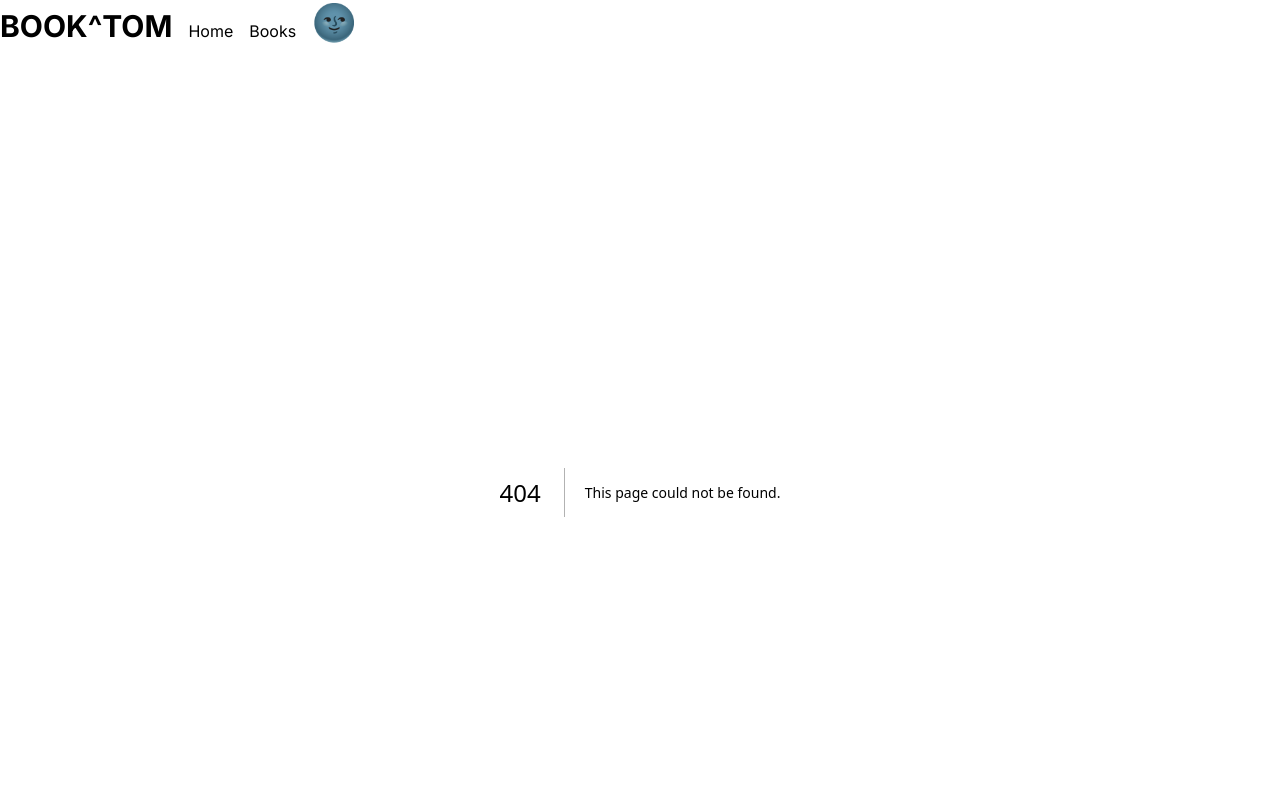
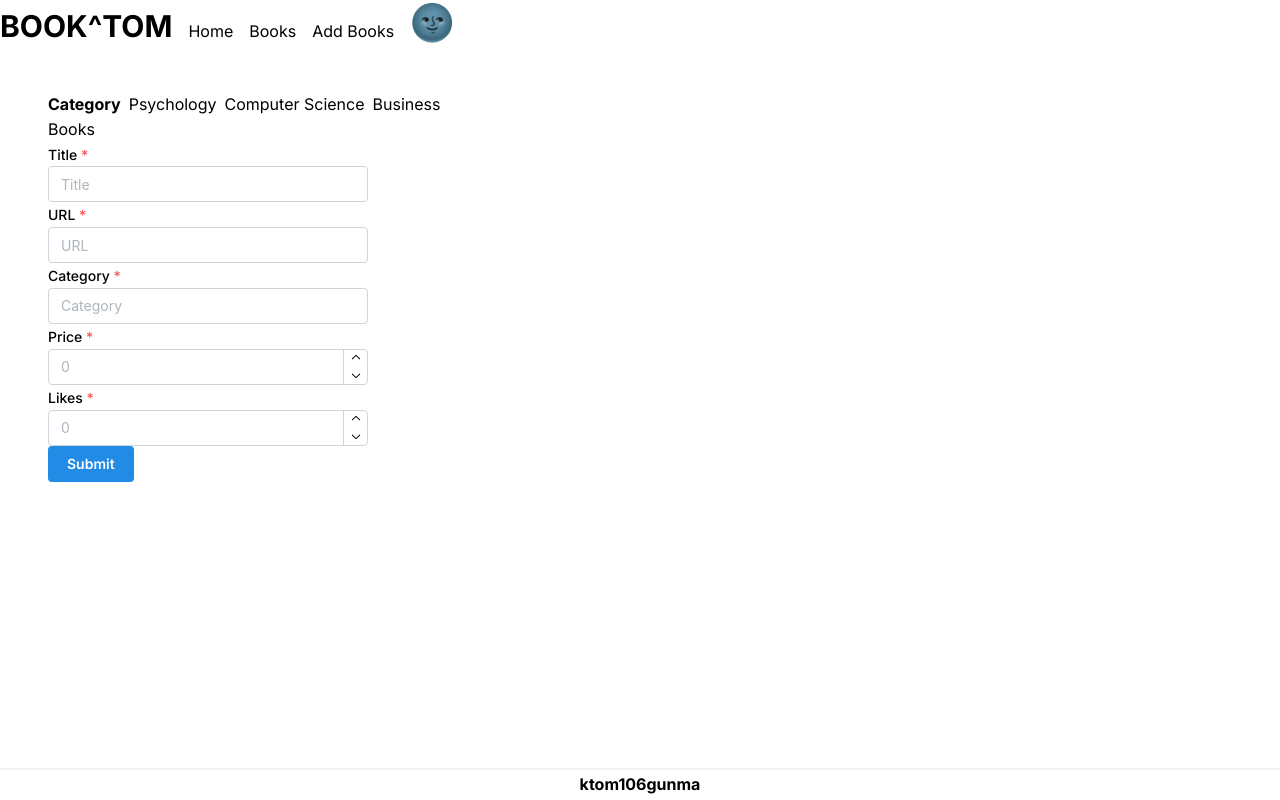
Before and after one commit to tom106gunma/book_tom, a Next.js app: page /books/new in a window 1280 px wide. Before the commit this address had no page. Shown: the top 800 px of the page. Built offline with nearby package versions, Linux system fonts and the light colour scheme.

Commit message:
本を登録するページを作成

```diff
--- a/src/app/books/components/BookCard.tsx
+++ b/src/app/books/components/BookCard.tsx
@@ -1,16 +1,20 @@
 'use client';
+import { Book } from '@prisma/client';
 import { FC } from 'react';
 
 type Props = {
-  title: string;
-  imageUrl: string;
+  book: Book;
 };
 
-export const BookCard: FC<Props> = ({ title, imageUrl }) => {
+export const BookCard: FC<Props> = ({ book }) => {
   return (
     <div className="border w-48 h-72 rounded flex flex-col items-center justify-center gap-2">
-      <img src={imageUrl} alt="book image" />
-      <div>{title}</div>
+      <img src={book.url} alt="book image" />
+      <div>{book.title}</div>
+      <div>{book.price}</div>
+      <a href={book.url} target="_blank" rel="noopener noreferrer">
+        {book.url}
+      </a>
     </div>
   );
 };
--- /dev/null
+++ b/src/app/books/new/page.tsx
@@ -0,0 +1,18 @@
+import { createBook } from '@/server/books';
+import { prisma } from '@/server/prisma/client';
+import { Button, InputBase, NumberInput } from '@mantine/core';
+
+export default function Page() {
+  return (
+    <div className="">
+      <form action={createBook} className="w-80" noValidate>
+        <InputBase label="Title" placeholder="Title" required />
+        <InputBase label="URL" placeholder="URL" required />
+        <InputBase label="Category" placeholder="Category" required />
+        <NumberInput label="Price" placeholder="0" required />
+        <NumberInput label="Likes" placeholder="0" required />
+        <Button type="submit">Submit</Button>
+      </form>
+    </div>
+  );
+}
--- a/src/app/books/page.tsx
+++ b/src/app/books/page.tsx
@@ -1,25 +1,32 @@
+import { prisma } from '@/server/prisma/client';
 import { BookCard } from './components/BookCard';
 
 const getBooks = async () => {
-  const response = await fetch('https://www.googleapis.com/books/v1/volumes?q={search%20terms}');
-  const data = await response.json();
-  return data;
+  // const response = await fetch('https://www.googleapis.com/books/v1/volumes?q={search%20terms}');
+  // const data = await response.json();
+  // return data;
+
+  const books = await prisma.book.findMany();
+  return books;
 };
 
 export default async function Page() {
   const books = await getBooks();
   console.log(books);
-  const book = books.items[0];
+  // const book = books.items[0];
 
   return (
     <div className="flex flex-wrap gap-2">
-      {books.items.map((item: any) => (
+      {books.map((book) => (
+        <BookCard key={book.id} book={book} />
+      ))}
+      {/* {books.items.map((item: any) => (
         <BookCard
           key={item.id}
           title={item.title}
           imageUrl={item.volumeInfo.imageLinks.thumbnail}
         />
-      ))}
+      ))} */}
     </div>
   );
 }
--- a/src/app/layout.tsx
+++ b/src/app/layout.tsx
@@ -26,6 +26,7 @@ export default function RootLayout({ children }: { children: React.ReactNode })
             <div className="space-x-4">
               <Link href="/">Home</Link>
               <Link href="/books">Books</Link>
+              <Link href="/books/new">Add Books</Link>
             </div>
             <ToggleTheme />
           </header>
--- /dev/null
+++ b/src/server/books.ts
@@ -0,0 +1,15 @@
+'use server';
+
+import { prisma } from '@/server/prisma/client';
+
+export const createBook = async () => {
+  await prisma.book.create({
+    data: {
+      title: 'test',
+      url: 'test',
+      category: 'test',
+      likes: 0,
+      price: 10000,
+    },
+  });
+};
--- /dev/null
+++ b/src/server/prisma/client.ts
@@ -0,0 +1,3 @@
+import { PrismaClient } from '@prisma/client';
+
+export const prisma = new PrismaClient();
```
